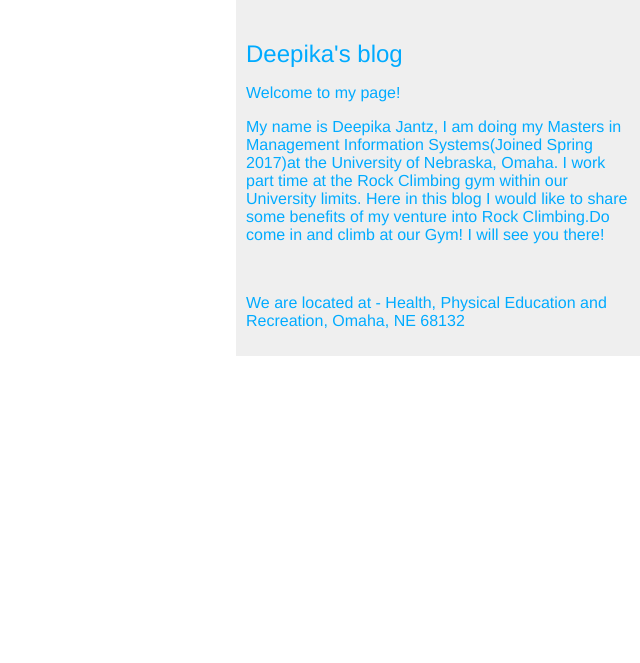
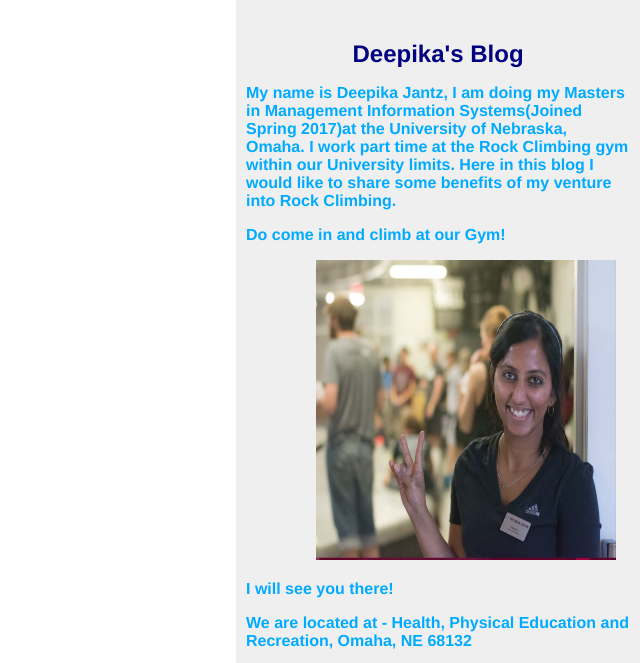
Before and after one commit to Jantz021991/DeepikaBlog, a Django app: template djblog/templates/blog/base.html in a window 1280 px wide; the page is wider, and only the part inside the window is pictured. Shown: the top 663 px of that part, without its empty margins (640-1280 px from the left). Before the commit the page ends 356 px from the top of that part, so only its background shows below. Run offline with Django 3.2, Linux system fonts and the light colour scheme; the template is opened without the code that fills it, so the values that code supplies are empty.

Commit message:
Pushing changes

```diff
--- a/djblog/templates/blog/base.html
+++ b/djblog/templates/blog/base.html
@@ -14,13 +14,18 @@
   </div>
 
   <div id="sidebar">
-    <h2>Deepika's blog</h2>
-    <p>Welcome to my page!</p>
-    <p>My name is Deepika Jantz, I am doing my Masters in Management Information Systems(Joined Spring 2017)at the University of Nebraska, Omaha. I work part time at the Rock Climbing gym within our University limits.
-    Here in this blog I would like to share some benefits of my venture into Rock Climbing.Do come in and climb at our Gym! I will see you there!</p>
-    <br>
+    <h2 align="center"style="color: navy"><b>Deepika's Blog</b></h2>
+    <p><b>My name is Deepika Jantz, I am doing my Masters in Management Information Systems(Joined Spring 2017)at the University of Nebraska, Omaha. I work part time at the Rock Climbing gym within our University limits.
+    Here in this blog I would like to share some benefits of my venture into Rock Climbing.<b></p>
+    <p><b>Do come in and climb at our Gym!</b></p>
+    <img src="{% static "images/deepika.jpg" %}" style="width:300px;height:300px;padding-left:70px";>
+    <p> I will see you there!</p>
     <p>We are located at - Health, Physical Education and Recreation, Omaha, NE 68132</p>
-
+   <div class="mapouter">
+        <div class="gmap_canvas">
+            <iframe src="https://www.google.com/maps/embed?pb=!1m18!1m12!1m3!1d2999.3946025412574!2d-96.01103978423279!3d41.25674337927639!2m3!1f0!2f0!3f0!3m2!1i1024!2i768!4f13.1!3m3!1m2!1s0x87938db990464273%3A0x3ae659b0972e88c9!2sHealth%2C+Physical+Education+and+Recreation%2C+Omaha%2C+NE+68132!5e0!3m2!1sen!2sus!4v1517164294002" width="400" height="250" frameborder="0" style="border:0;padding-left:70px" allowfullscreen></iframe>
+        </div>
+    </div>
 
   </div>
 
```
Also changed, not shown: djblog/static/images/deepika.jpg (added).
